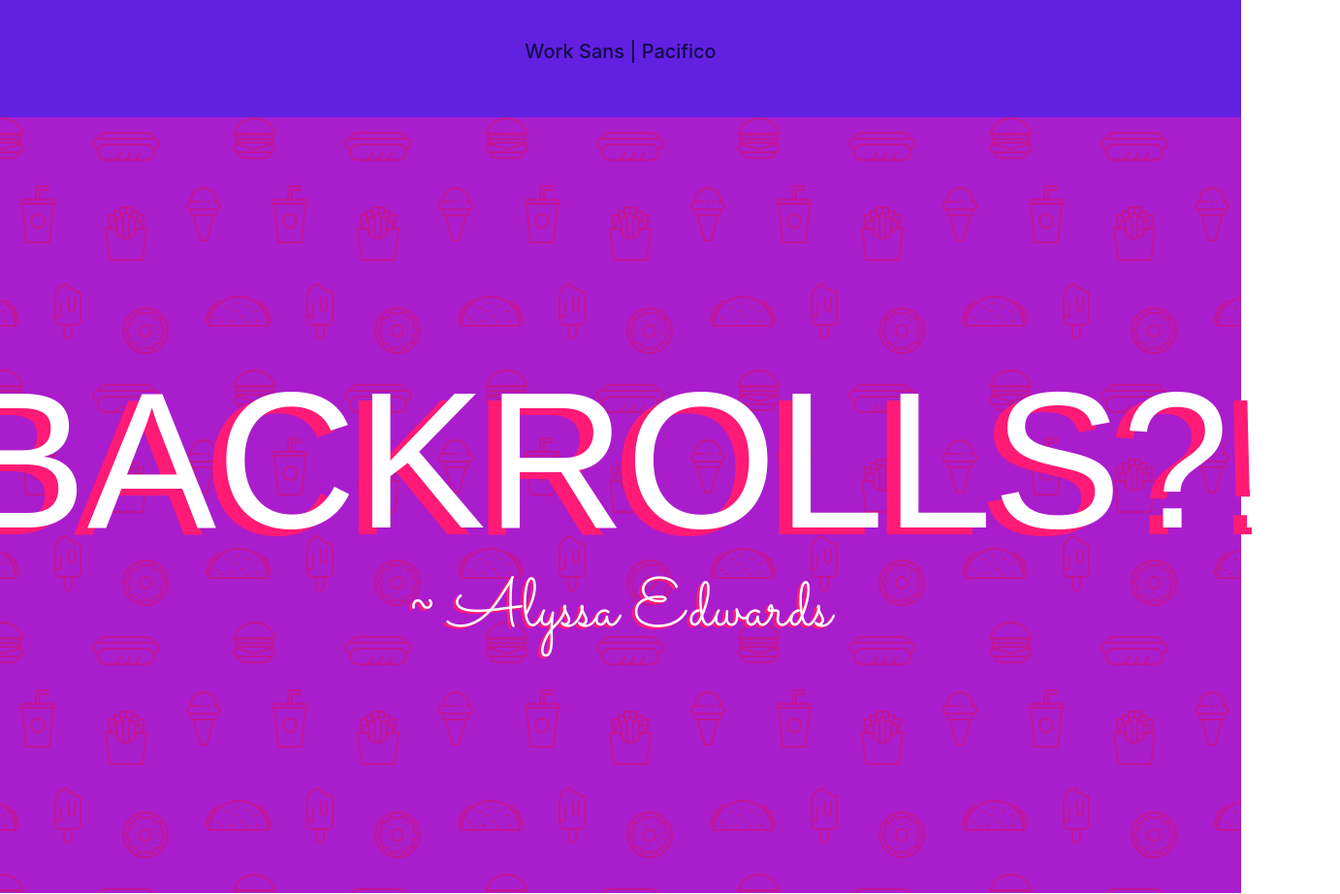
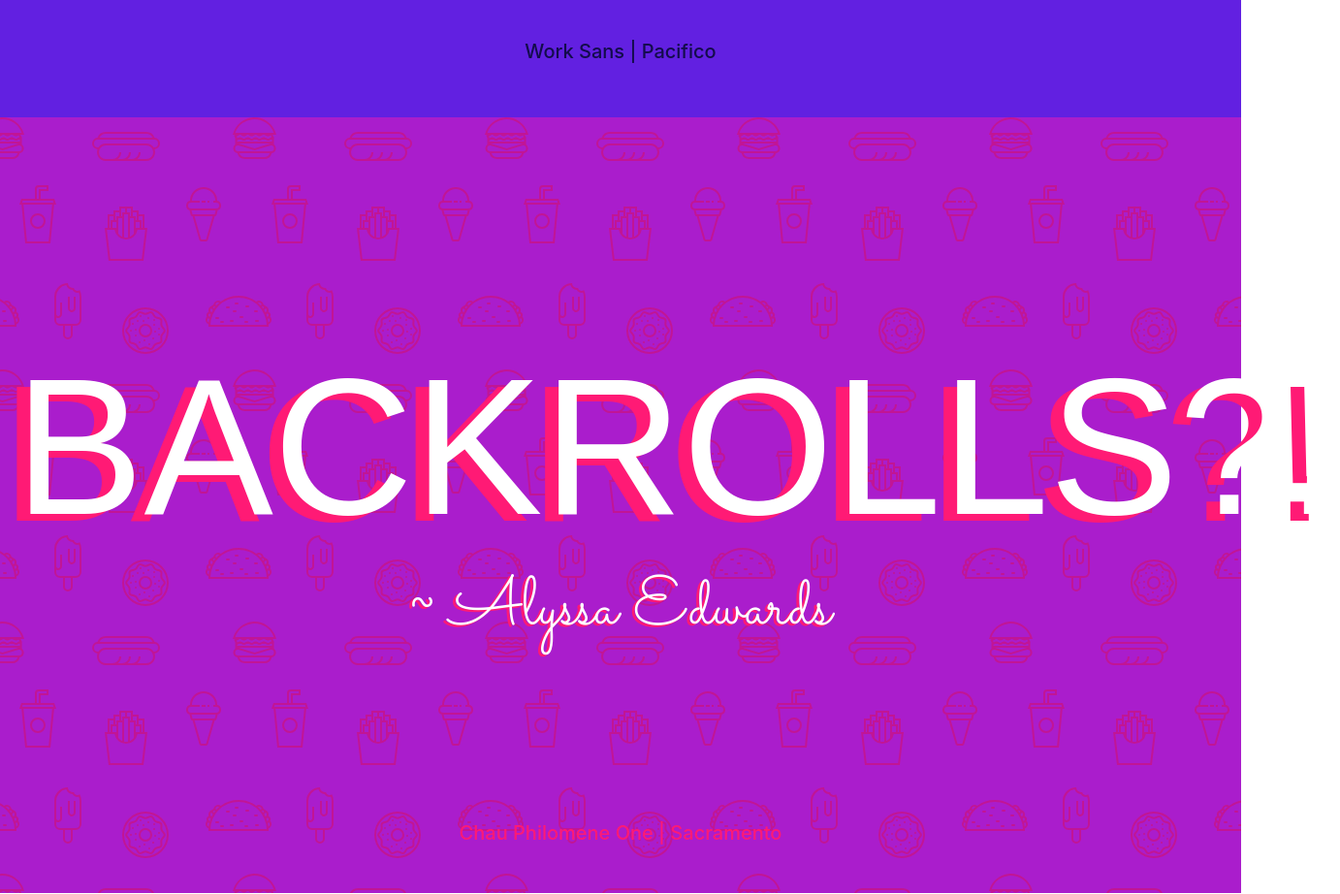
Before and after one commit to aheitzen/spring-break-type, a plain HTML site: page index.html in a window 1280 px wide. Shown: the part 3080-4002 px from the top of the page at 97% size, 1382 px wide, since content can reach past the window. Drawn offline with nearby package versions, Linux system fonts and the light colour scheme; a web font is replaced by a local one.

Commit message:
day 5 cont

```diff
--- a/css/main.css
+++ b/css/main.css
@@ -371,6 +371,14 @@ h2 {
 	font-size: 20px;
 }
 
+#type-class-3 {
+	text-align: center;
+	color: #130c4b;
+	font-size: 20px;
+	color: #ff1a75;
+
+}
+
 .margin-top-2 {
 	margin-left: auto;
     margin-right: auto;
@@ -401,8 +409,8 @@ svg.svg-inline--fa.fa-quote-right.fa-w-16, svg.svg-inline--fa.fa-quote-left.fa-w
 	font-size: 200px;
 	color: white;
 	text-shadow: -14px 7px 0 #ff1a75;
-
-
+	margin-top: 230px;
+	margin-bottom: 20px;
 }
 
 .day-five-sub-header {
@@ -412,6 +420,7 @@ svg.svg-inline--fa.fa-quote-right.fa-w-16, svg.svg-inline--fa.fa-quote-left.fa-w
 	font-size: 70px;
 	color: white;
 	text-shadow: -3px 2px 0 #ff1a75;
+	margin-bottom: 180px;
 }
 
 @media only screen
--- a/index.html
+++ b/index.html
@@ -111,11 +111,19 @@
 			</div>
 		</div>
 	</div>
-	<div class="container-fluid d-flex align-items-center justify-content-center" id="day-five">
+	<div class="container-fluid" id="day-five">
 		<div class="row">
 			<div class="col">
 				<h1 class="day-five-header">backrolls?!</h1>
-				<h2 class="day-five-sub-header"> ~ Alyssa Edwards</h2>
+				<h2 class="day-five-sub-header"> <a href="https://www.instagram.com/alyssaedwards_1/?hl=en" target="blank">~ Alyssa Edwards</a></h2>
+				<h2 id="type-class-3">Chau Philomene One | Sacramento</h2>
+			</div>
+		</div>
+	</div>
+	<div class="container-fluid" id="day-six">
+		<div class="row">
+			<div class="col">
+
 			</div>
 		</div>
 	</div>
```
